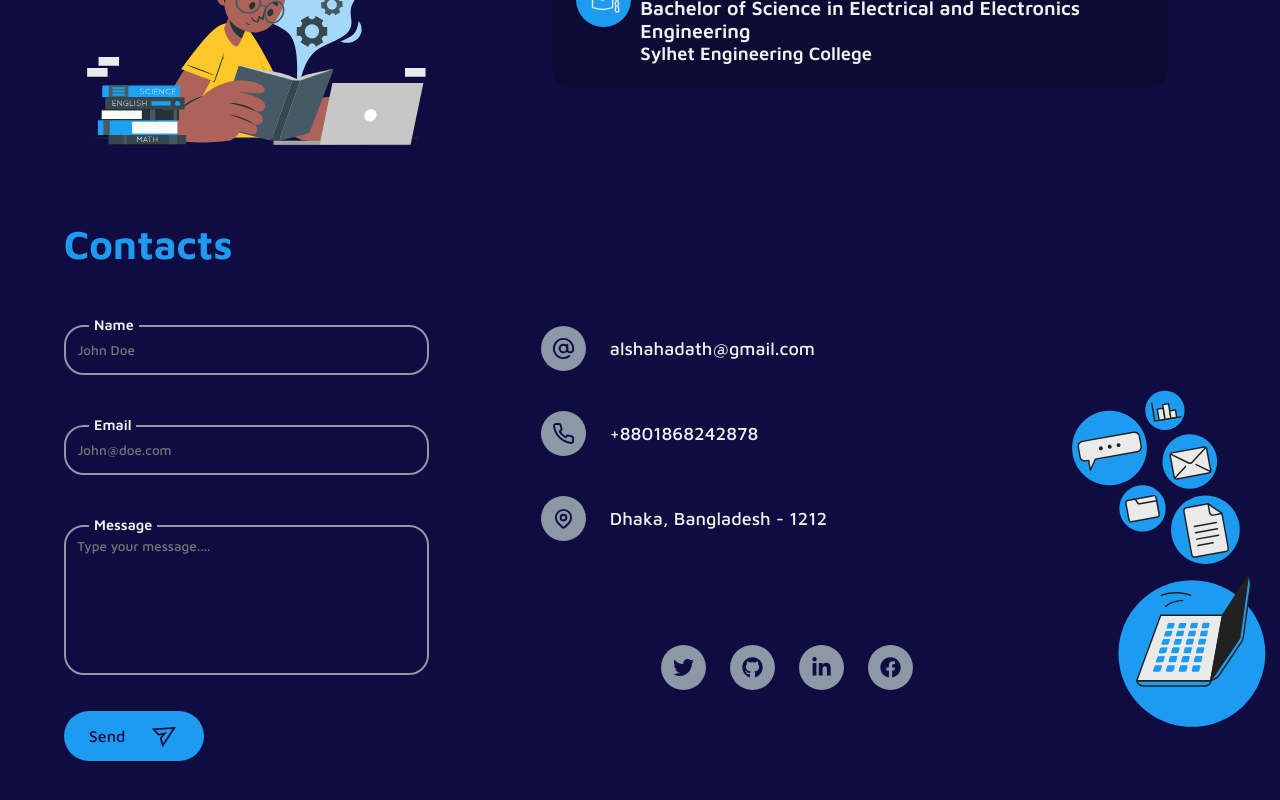
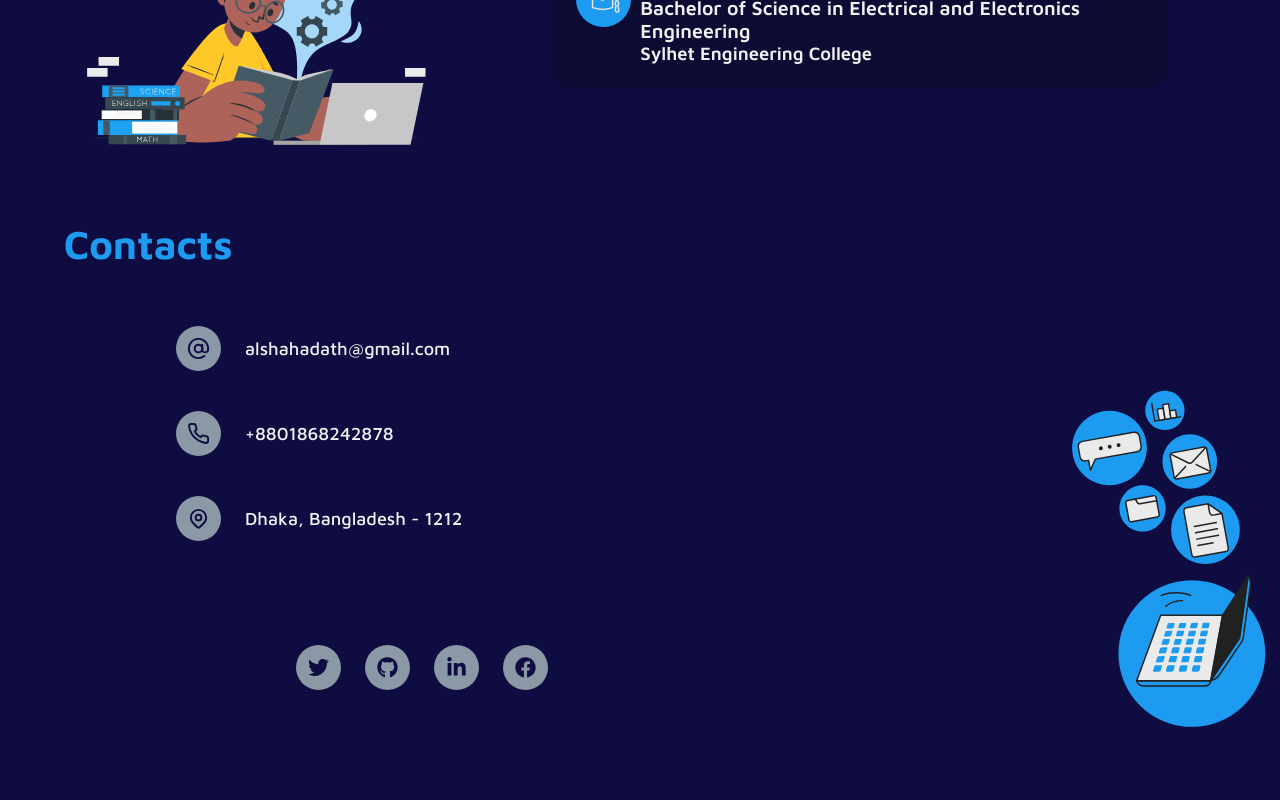
Before and after one commit to Real-Musafir/portfolio, a React (Create React App) app: page / in a window 1280 px wide. Shown: the part 3153-3953 px from the top of the page. Built offline with nearby package versions, Linux system fonts and the light colour scheme; a web font is replaced by a local one.

Commit message:
replace send email sections

```diff
--- a/src/components/core-ui/contacts/contacts-ui.js
+++ b/src/components/core-ui/contacts/contacts-ui.js
@@ -43,7 +43,7 @@ const ContactUI = ({
       <div className="contacts--container">
         <h1 style={{ color: theme.primary }}>Contacts</h1>
         <div className="contacts-body">
-          <div className="contacts-form">
+          {/* <div className="contacts-form">
             <form ref={form} onSubmit={handleContactForm}>
               <div className="input-container">
                 <label htmlFor="Name" className={classes.label}>
@@ -139,7 +139,7 @@ const ContactUI = ({
                 message={errMsg}
               />
             </Snackbar>
-          </div>
+          </div> */}
 
           <div className="contacts-details">
             <a
```
